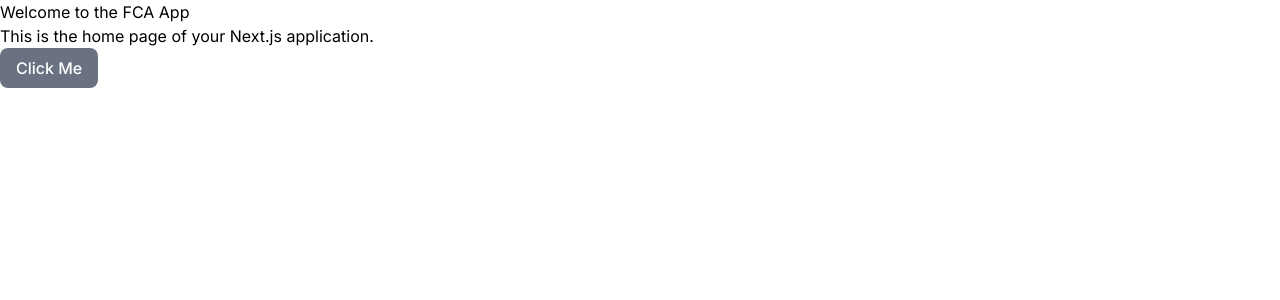
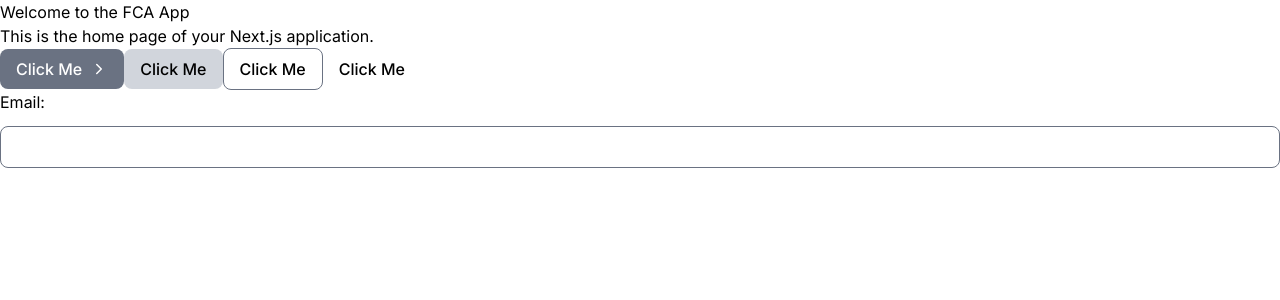
Before and after one commit to nicosaboonchi/fca-app, a Next.js app: page / in a window 1280 px wide. Shown: the top 300 px of the page. Built offline with nearby package versions, Linux system fonts and the light colour scheme.

Commit message:
add Input component and integrate lucide-react icons; update Button styles

```diff
--- a/package.json
+++ b/package.json
@@ -11,6 +11,7 @@
   "dependencies": {
     "class-variance-authority": "^0.7.1",
     "clsx": "^2.1.1",
+    "lucide-react": "^0.525.0",
     "next": "15.3.5",
     "react": "^19.0.0",
     "react-dom": "^19.0.0",
--- a/src/app/page.tsx
+++ b/src/app/page.tsx
@@ -1,11 +1,24 @@
 import { Button } from "@/components/button";
+import { ChevronRight } from "lucide-react";
+import { Input } from "@/components/input";
 
 export default function Home() {
   return (
     <div>
       <h1>Welcome to the FCA App</h1>
       <p>This is the home page of your Next.js application.</p>
-      <Button>Click Me</Button>
+      <Button>
+        Click Me
+        <ChevronRight size={18} />
+      </Button>
+      <Button variant="secondary">Click Me</Button>
+      <Button variant="outline">Click Me</Button>
+      <Button variant="ghost">Click Me</Button>
+
+      <div className="flex flex-col gap-3">
+        <label htmlFor="email">Email:</label>
+        <Input id="email" type="email" />
+      </div>
     </div>
   );
 }
--- a/src/components/button.tsx
+++ b/src/components/button.tsx
@@ -3,18 +3,21 @@ import { cn } from "@/lib/utils";
 import { cva, type VariantProps } from "class-variance-authority";
 
 const buttonVariants = cva(
-  "inline-flex items-center justify-center rounded-lg font-medium hover:cursor-pointer",
+  "inline-flex gap-2 items-center justify-center rounded-lg font-medium hover:cursor-pointer transition-colors duration-300 ease-in-out",
   {
     variants: {
       variant: {
-        default: "bg-gray-500 text-white hover:bg-gray-600",
+        primary: "bg-gray-500 text-white hover:bg-gray-600",
+        secondary: "bg-gray-300 text-black hover:bg-gray-400",
+        outline: "bg-transparent border border-gray-500 hover:bg-gray-200",
+        ghost: "bg-transparent hover:bg-gray-200",
       },
       size: {
         md: "px-4 py-2",
       },
     },
     defaultVariants: {
-      variant: "default",
+      variant: "primary",
       size: "md",
     },
   }
@@ -27,17 +30,20 @@ interface ButtonProps
 }
 
 const Button = React.forwardRef<HTMLButtonElement, ButtonProps>(
-  ({ className, variant, size, asChild = false, ...props }, ref) => {
+  ({ className, variant, size, asChild = false, children, ...props }, ref) => {
     const Comp = asChild ? "span" : "button";
     return (
       <Comp
         className={cn(buttonVariants({ variant, size }), className)}
         ref={ref}
         {...props}
-      />
+      >
+        {children}
+      </Comp>
     );
   }
 );
+
 Button.displayName = "Button";
 
 export { Button };
--- /dev/null
+++ b/src/components/input.tsx
@@ -0,0 +1,21 @@
+import * as React from "react";
+import { cn } from "@/lib/utils";
+import { cva, type VariantProps } from "class-variance-authority";
+
+const Input = React.forwardRef<
+  HTMLInputElement,
+  React.InputHTMLAttributes<HTMLInputElement>
+>(({ className, ...props }, ref) => (
+  <input
+    ref={ref}
+    className={cn(
+      "px-3 py-2 border border-gray-500 rounded-lg outline-gray-300 focus:outline-4",
+      className
+    )}
+    {...props}
+  />
+));
+
+Input.displayName = "Input";
+
+export { Input };
```
Also changed, not shown: src/styles/globals.css (line endings or trailing spaces), 1 other file (tests, documents, lock files or other folders).
